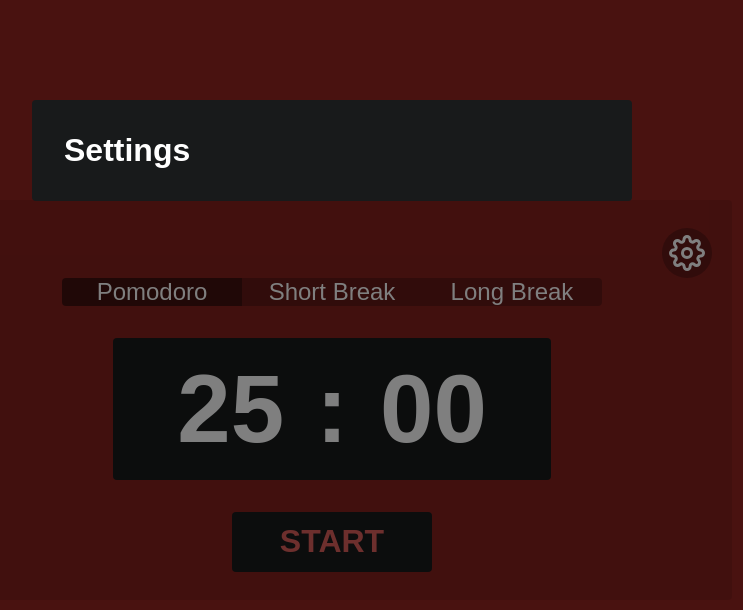
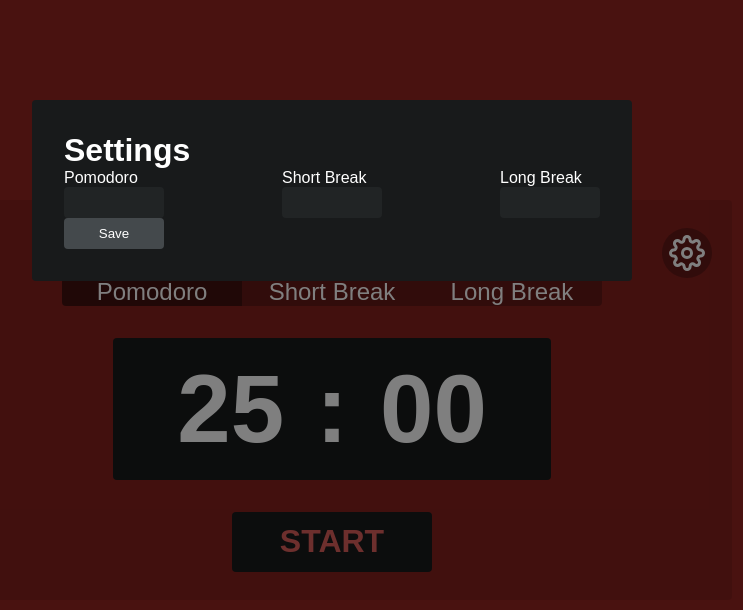
Before and after one commit to willswats/react-pomodoro, a React (Create React App) app: page / in a window 1280 px wide. Both pictures are taken after a click on the button 995 px from the left and 253 px from the top of the page. Shown: the top 610 px of the page, without its empty margins (308-1051 px from the left). Built offline with nearby package versions, Linux system fonts and the light colour scheme; the HTML template or start-up script is replaced by a standard one.

Commit message:
Add inputs to modal

```diff
--- a/src/components/Timer.tsx
+++ b/src/components/Timer.tsx
@@ -1,8 +1,8 @@
 import { useReducer, useEffect } from 'react';
 
-import ModeButton from './UI/Buttons/ModeButton';
+import ChangeModeButton from './UI/Buttons/ChangeModeButton';
 import StartStopButton from './UI/Buttons/StartStopButton';
-import SettingsButton from './UI/Buttons/SettingsButton';
+import ShowSettingsButton from './UI/Buttons/ShowSettingsButton';
 import SettingsOverlay from './UI/SettingsOverlay';
 import SettingsForm from './UI/SettingsForm';
 
@@ -132,7 +132,7 @@ const Timer = () => {
     <div className={classes['timer']}>
       <div className={classes['timer__content']}>
         <div className={classes['timer__settings-button']}>
-          <SettingsButton state={state} dispatch={dispatch} />
+          <ShowSettingsButton state={state} dispatch={dispatch} />
         </div>
         {showSettings && (
           <SettingsOverlay
@@ -142,17 +142,17 @@ const Timer = () => {
           />
         )}
         <div className={classes['timer__mode-buttons']}>
-          <ModeButton
+          <ChangeModeButton
             state={state}
             dispatch={dispatch}
             modeType={MODES.POMODORO}
           />
-          <ModeButton
+          <ChangeModeButton
             state={state}
             dispatch={dispatch}
             modeType={MODES.SHORT_BREAK}
           />
-          <ModeButton
+          <ChangeModeButton
             state={state}
             dispatch={dispatch}
             modeType={MODES.LONG_BREAK}
--- a/src/components/UI/Buttons/ModeButton.module.css
+++ b/src/components/UI/Buttons/ChangeModeButton.module.css
@@ -1,4 +1,4 @@
-.mode-button {
+.change-mode-button {
   display: flex;
   justify-content: center;
   align-items: center;
@@ -8,10 +8,10 @@
   background-color: rgba(0, 0, 0, 0.25);
 }
 
-.mode-button:hover {
+.change-mode-button:hover {
   background-color: rgba(0, 0, 0, 0.5);
 }
 
-.mode-button--active {
+.change-mode-button--active {
   background-color: rgba(0, 0, 0, 0.5);
 }
--- a/src/components/UI/Buttons/ModeButton.tsx
+++ b/src/components/UI/Buttons/ChangeModeButton.tsx
@@ -1,15 +1,19 @@
 import { Dispatch } from 'react';
 import { State, Action, ACTIONS, MODES } from '../../Timer';
 
-import classes from './ModeButton.module.css';
+import classes from './ChangeModeButton.module.css';
 
-interface ModeButtonProps {
+interface ChangeModeButtonProps {
   state: State;
   dispatch: Dispatch<Action>;
   modeType: string;
 }
 
-const ModeButton = ({ state, dispatch, modeType }: ModeButtonProps) => {
+const ChangeModeButton = ({
+  state,
+  dispatch,
+  modeType,
+}: ChangeModeButtonProps) => {
   const { timerMode } = state;
 
   const clickHandler = () => {
@@ -46,8 +50,8 @@ const ModeButton = ({ state, dispatch, modeType }: ModeButtonProps) => {
   return (
     <button
       onClick={clickHandler}
-      className={`${classes['mode-button']} ${
-        timerMode === modeType ? classes['mode-button--active'] : ''
+      className={`${classes['change-mode-button']} ${
+        timerMode === modeType ? classes['change-mode-button--active'] : ''
       }`}
     >
       {modeType === MODES.POMODORO
@@ -61,4 +65,4 @@ const ModeButton = ({ state, dispatch, modeType }: ModeButtonProps) => {
   );
 };
 
-export default ModeButton;
+export default ChangeModeButton;
--- /dev/null
+++ b/src/components/UI/Buttons/SaveSettingsButton.module.css
@@ -0,0 +1,6 @@
+.save-settings-button {
+  width: 100px;
+  padding: 0.5rem;
+  border-radius: 4px;
+  background-color: #44494c;
+}
--- /dev/null
+++ b/src/components/UI/Buttons/SaveSettingsButton.tsx
@@ -0,0 +1,7 @@
+import classes from './SaveSettingsButton.module.css';
+
+const SaveSettingsButton = () => {
+  return <button className={classes['save-settings-button']}>Save</button>;
+};
+
+export default SaveSettingsButton;
--- a/src/components/UI/Buttons/SettingsButton.module.css
+++ b/src/components/UI/Buttons/ShowSettingsButton.module.css
@@ -1,4 +1,4 @@
-.settings-button {
+.show-settings-button {
   display: flex;
   justify-content: center;
   align-items: center;
@@ -8,10 +8,10 @@
   transition: background-color 0.1s;
 }
 
-.settings-button:hover {
+.show-settings-button:hover {
   background-color: rgba(0, 0, 0, 0.5);
 }
 
-.settings-button__icon {
+.show-settings-button__icon {
   transform: scale(1.5);
 }
--- a/src/components/UI/Buttons/SettingsButton.tsx
+++ b/src/components/UI/Buttons/ShowSettingsButton.tsx
@@ -3,14 +3,14 @@ import { Dispatch } from 'react';
 import { State, Action, ACTIONS } from '../../Timer';
 import { ReactComponent as IconSettings } from '../../../svgs/settings.svg';
 
-import classes from './SettingsButton.module.css';
+import classes from './ShowSettingsButton.module.css';
 
-interface SettingsButtonProps {
+interface ShowSettingsButtonProps {
   state: State;
   dispatch: Dispatch<Action>;
 }
 
-const SettingsButton = ({ state, dispatch }: SettingsButtonProps) => {
+const ShowSettingsButton = ({ state, dispatch }: ShowSettingsButtonProps) => {
   const clickHandler = () => {
     dispatch({
       type: ACTIONS.SET_SETTINGS_ACTIVE,
@@ -19,10 +19,10 @@ const SettingsButton = ({ state, dispatch }: SettingsButtonProps) => {
   };
 
   return (
-    <button onClick={clickHandler} className={classes['settings-button']}>
-      <IconSettings className={classes['settings-button__icon']} />
+    <button onClick={clickHandler} className={classes['show-settings-button']}>
+      <IconSettings className={classes['show-settings-button__icon']} />
     </button>
   );
 };
 
-export default SettingsButton;
+export default ShowSettingsButton;
--- a/src/components/UI/SettingsForm.module.css
+++ b/src/components/UI/SettingsForm.module.css
@@ -6,6 +6,11 @@
   border-radius: 4px;
 }
 
+.settings-form__inputs {
+  display: flex;
+  justify-content: space-between;
+}
+
 @media screen and (max-width: 768px) {
   .settings-form {
     top: 50px;
--- a/src/components/UI/SettingsForm.tsx
+++ b/src/components/UI/SettingsForm.tsx
@@ -1,4 +1,7 @@
 import { FormEvent } from 'react';
+
+import SaveSettingsButton from './Buttons/SaveSettingsButton';
+import SettingsInput from './SettingsInput';
 
 import classes from './SettingsForm.module.css';
 
@@ -10,6 +13,12 @@ const SettingsForm = () => {
   return (
     <form onSubmit={submitHandler} className={classes['settings-form']}>
       <h1>Settings</h1>
+      <div className={classes['settings-form__inputs']}>
+        <SettingsInput id="pomodoro" labelText="Pomodoro" />
+        <SettingsInput id="short-break" labelText="Short Break" />
+        <SettingsInput id="long-break" labelText="Long Break" />
+      </div>
+      <SaveSettingsButton />
     </form>
   );
 };
--- /dev/null
+++ b/src/components/UI/SettingsInput.module.css
@@ -0,0 +1,11 @@
+.settings-input {
+  display: flex;
+  flex-direction: column;
+}
+
+.settings-input__input {
+  width: 100px;
+  padding: 0.5rem;
+  border-radius: 4px;
+  background-color: #212425;
+}
--- /dev/null
+++ b/src/components/UI/SettingsInput.tsx
@@ -0,0 +1,21 @@
+import classes from './SettingsInput.module.css';
+
+interface SettingsInputProps {
+  id: string;
+  labelText: string;
+}
+
+const SettingsInput = ({ id, labelText }: SettingsInputProps) => {
+  return (
+    <div className={classes['settings-input']}>
+      <label htmlFor={id}>{labelText}</label>
+      <input
+        className={classes['settings-input__input']}
+        id={id}
+        type="number"
+      />
+    </div>
+  );
+};
+
+export default SettingsInput;
--- a/src/index.css
+++ b/src/index.css
@@ -17,6 +17,11 @@ button {
   cursor: pointer;
 }
 
+input {
+  color: #fff;
+  border: none;
+}
+
 /* Chrome, Safari, Edge, Opera */
 input::-webkit-outer-spin-button,
 input::-webkit-inner-spin-button {
```
